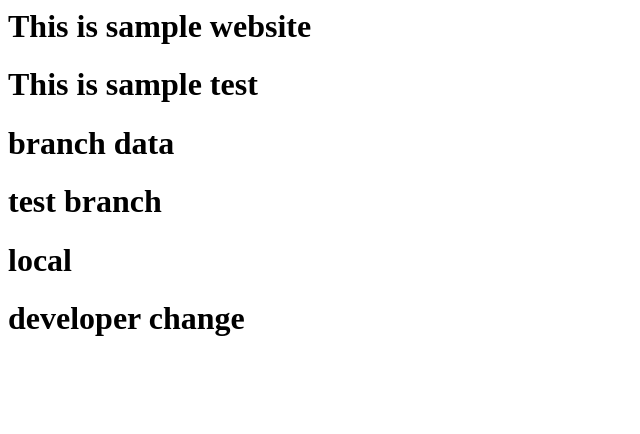
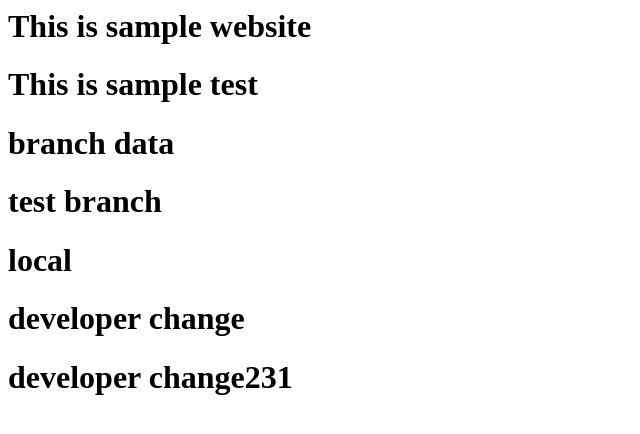
Before and after one commit to chandu9gowda/webapp, a plain HTML site: page index.html in a window 1280 px wide. Shown: the whole page, without its empty margins (0-640 px from the left). Drawn offline with Linux system fonts and the light colour scheme.

Commit message:
web push

```diff
--- a/index.html
+++ b/index.html
@@ -4,3 +4,4 @@
 <h1>test branch</h1>
 <h1>local</h1>
 <h1>developer change</h1>
+<h1>developer change231</h1>
```
